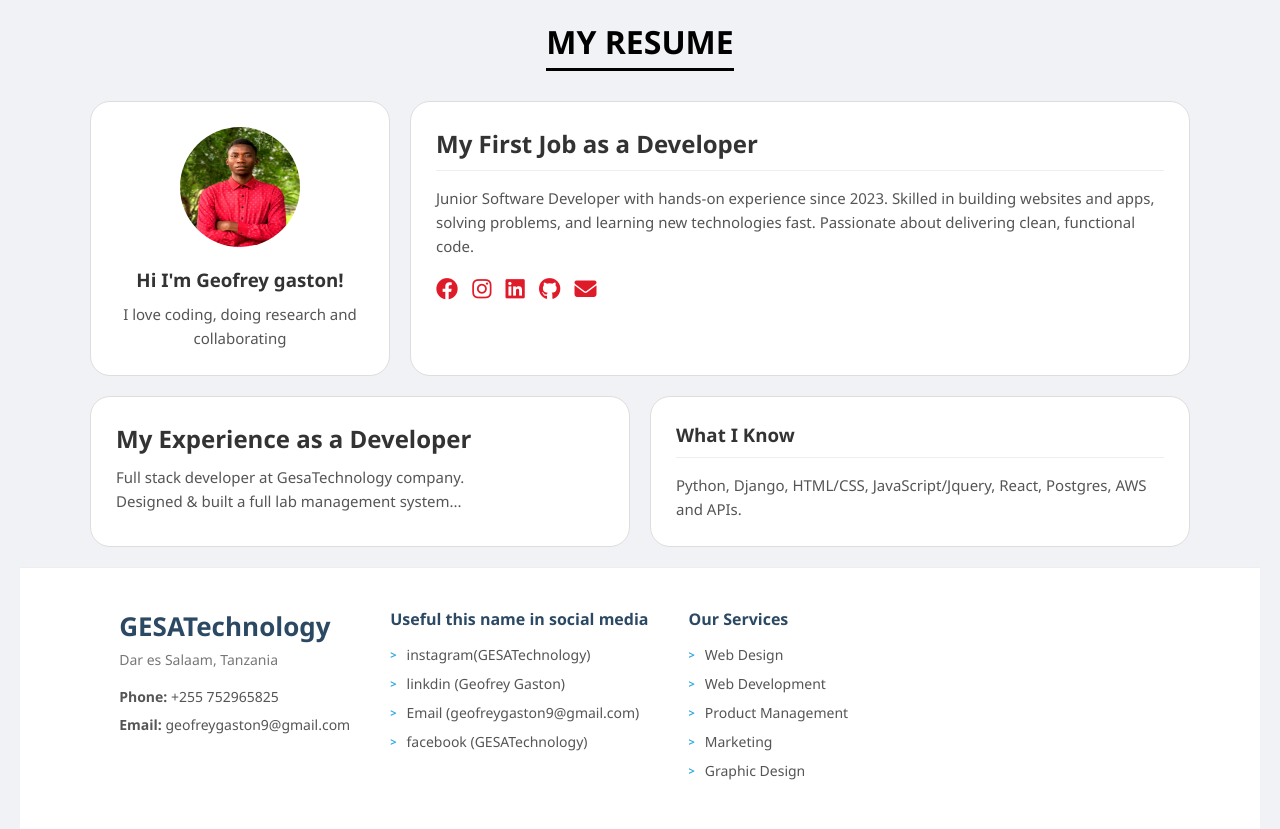
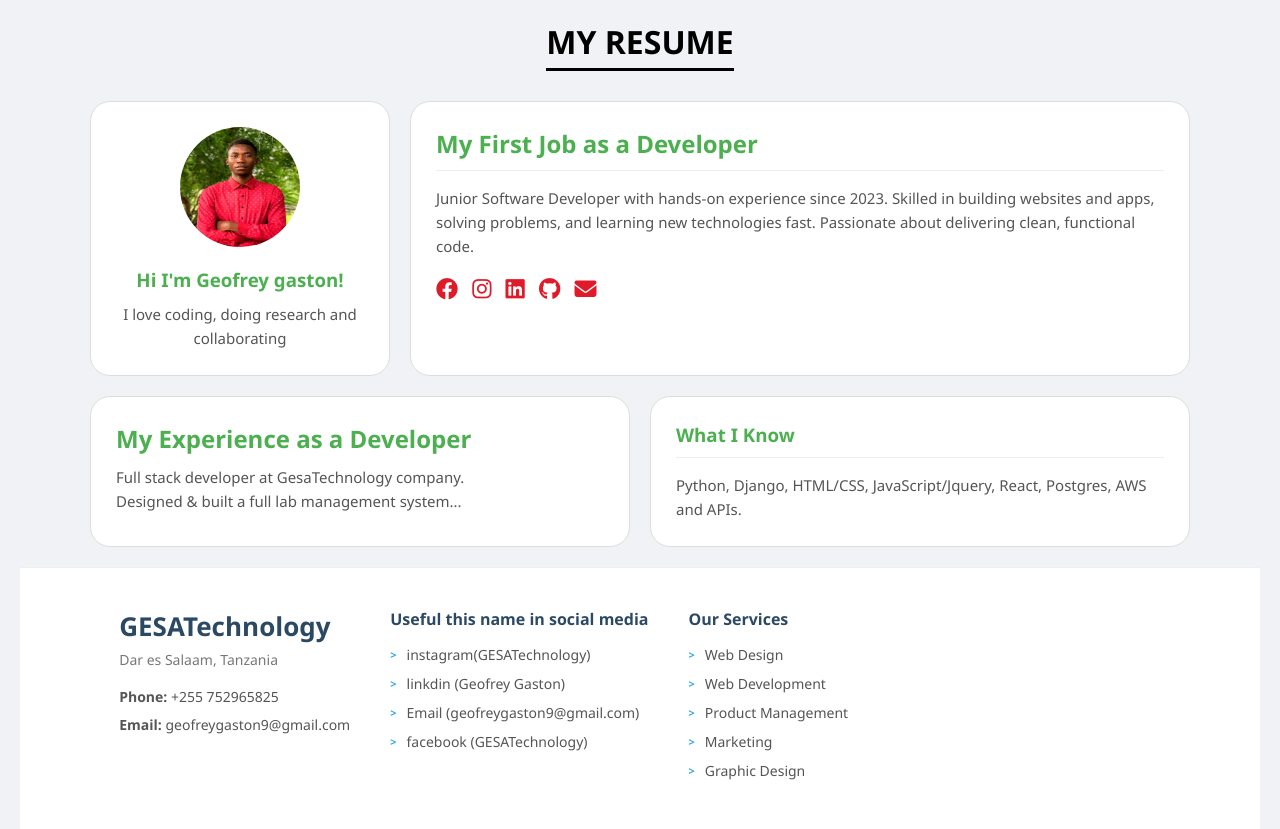
Before and after one commit to GesaTechnology/my-resume, a Django app: page / in a window 1280 px wide. Shown: the top 829 px of the page. Run offline with Django 5.2, Linux system fonts and the light colour scheme.

Commit message:
color changes

```diff
--- a/my_website/static/my_website/css/style.css
+++ b/my_website/static/my_website/css/style.css
@@ -74,7 +74,7 @@ hr {
 h2,
 h3 {
     margin-bottom: 10px;
-    color: #333;
+    color:#4CAF50;
 }
 
 p {
```
